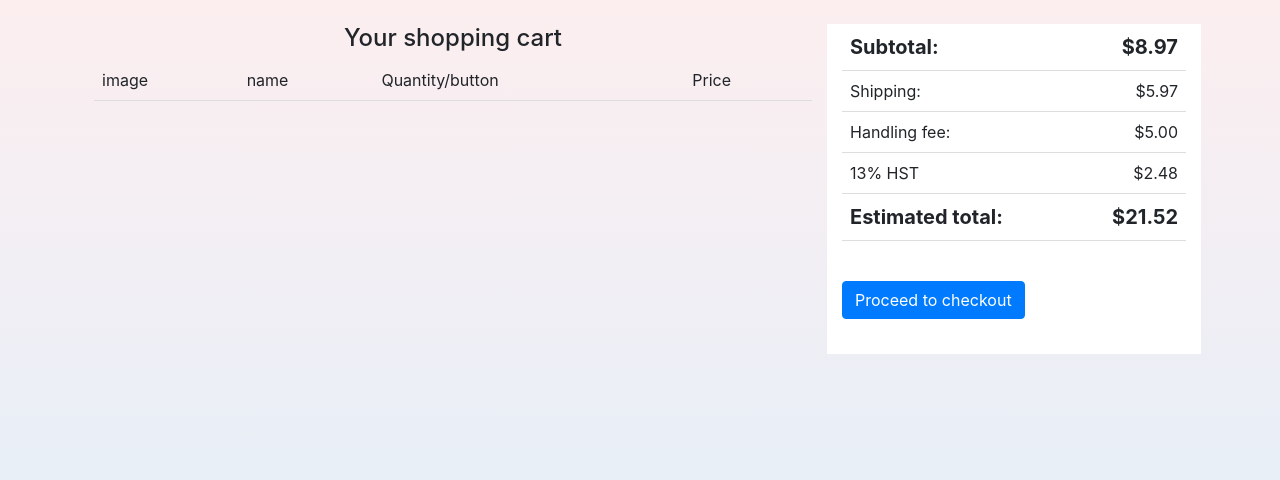
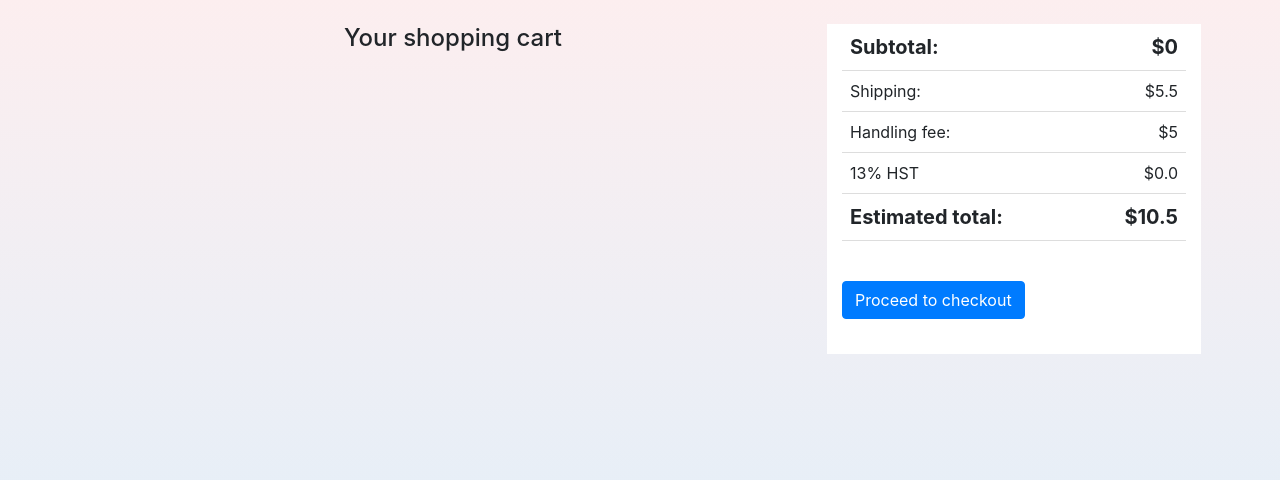
Before and after one commit to ycolagelo/vovs-store, a Flask app: page /cart in a window 1280 px wide. Shown: the part 69-549 px from the top of the page. Run offline with Flask 2, Linux system fonts and the light colour scheme; a user stored in the database is signed in; data comes from the database, SQL or seed files in the repository; some libraries are stand-ins or nearby versions.

Commit message:
hook up cart page to database - added get_full_cart to  cart helpers

```diff
--- a/application.py
+++ b/application.py
@@ -21,12 +21,14 @@ from functools import wraps
 app = Flask(__name__)
 app.config["TEMPLATES_AUTO_RELOAD"] = True
 
+
 @app.after_request
 def after_request(response):
     response.headers["Cache-Control"] = "no-cache, no-store, must-revalidate"
     response.headers["Expires"] = 15
     response.headers["Pragma"] = "no-cache"
     return response
+
 
 # Configure session to use filesystem (instead of signed cookies)
 # todo ask Pat about this functionality
--- a/helpers/cart_helpers.py
+++ b/helpers/cart_helpers.py
@@ -1,6 +1,14 @@
 from cs50 import SQL
 
 db = SQL("sqlite:///program.db")
+
+# Assumption: User only has one cart in the DB.
+# If we want to support multiple, we need to use the 'state'
+# column in cart to determine if a cart is active or not
+
+FIXED_SHIPPING_COST = 5.5
+FIXED_HANDLING_COST = 5
+
 
 def is_product_in_cart(cart_id, product_id):
     rows = db.execute("""
@@ -14,15 +22,17 @@ def is_product_in_cart(cart_id, product_id):
     else:
         return False
 
+
 def create_cart(user_id):
     rows = db.execute("""
         insert into cart (user_id, state, created_date)
         values (:user_id, 0, datetime());
     """, user_id=user_id)
 
+
 def get_cart(user_id):
     rows = db.execute("""
-        SELECT id, user_id, state
+        SELECT id, user_id
         FROM cart
         WHERE user_id=:user_id;
     """, user_id=user_id)
@@ -34,6 +44,7 @@ def get_cart(user_id):
         # Then call itself to return the new id
         return get_cart(user_id)
 
+
 def get_cart_count(cart_id, product_id):
     rows = db.execute("""
         select quantity
@@ -44,6 +55,7 @@ def get_cart_count(cart_id, product_id):
     if len(rows) != 1:
         return 0
     return rows[0]['quantity']
+
 
 def update_cart_count(cart_id, product_id, new_count):
     # make sure to check if the qty < 1 (i.e. removed)
@@ -64,6 +76,8 @@ def update_cart_count(cart_id, product_id, new_count):
         """, product_id=product_id, cart_id=cart_id, new_count=new_count)
 
 # count: the amount you are incrementing/decrementing the product
+
+
 def add_update_cart(product_id, new_count, user_id):
     cart = get_cart(user_id)
 
@@ -79,12 +93,31 @@ def add_update_cart(product_id, new_count, user_id):
         """, cart_id=cart['id'], product_id=product_id, quantity=new_count)
 
 
-def get_image_for_product_cart(product_id):
-    db.execute("""
-            Select url from product_image where product_id=:product_id
-    """, product_id = product_id)
+def get_full_cart(user_id):
+    rows = db.execute("""
+        select c.id, p.name, cp.quantity, pi.url, p.price
+        from cart c
+        join cart_product cp on cp.cart_id = c.id
+        join product p on p.id = cp.product_id
+        join product_image pi on p.id = pi.product_id
+        where pi.id IN (
+            SELECT id from product_image where product_id = p.id order by priority limit 1
+        )
+        and c.user_id = :user_id
+    """, user_id=user_id)
 
-def get_product_price(prodct_id):
-    db.execute("""
-            select price from product where id=:product_id
-    """)
+    cart = {}
+    cart['items'] = rows
+
+    # TODO: Add the totals and whatnot
+    totalPrice = 0
+    for row in rows:
+        totalPrice += (row['price'] * row['quantity'])
+    cart['subtotal'] = round(totalPrice, 2)
+    cart['hst'] = round(totalPrice * 0.13, 2)
+    cart['shipping'] = FIXED_SHIPPING_COST
+    cart['handling'] = FIXED_HANDLING_COST
+    cart['finalTotal'] = round(totalPrice + cart['hst'] +
+                               cart['shipping'] + cart['handling'], 2)
+
+    return cart
--- a/routes/cart.py
+++ b/routes/cart.py
@@ -1,12 +1,16 @@
 from flask import Flask, flash, jsonify, redirect, render_template, request, session, abort
-from helpers.cart_helpers import add_update_cart
+from helpers.cart_helpers import add_update_cart, get_full_cart
 from helpers.login_required import login_required
+
 
 def make_cart_route(app):
     @app.route("/cart")
     @login_required
     def cart():
-        return render_template("cart.html")
+        cart = get_full_cart(session['user_id'])
+        print(cart)
+
+        return render_template("cart.html", cart=cart, items=cart['items'])
 
     # This route is for adding to cart or updating cart count
     # It is meant to be called via ajax
@@ -15,7 +19,6 @@ def make_cart_route(app):
     @login_required
     def add_update_to_cart():
         # If required params not passed, return 400 error
-        request.json
         if not request.json["product_id"]:
             return abort(400, "product_id is required")
         if not request.json["quantity"]:
--- a/routes/login.py
+++ b/routes/login.py
@@ -8,6 +8,7 @@ from werkzeug.exceptions import default_exceptions, HTTPException, InternalServe
 from werkzeug.security import check_password_hash, generate_password_hash
 
 db = SQL("sqlite:///program.db")
+
 
 def make_login_route(app):
     @app.route("/login", methods=["GET", "POST"])
@@ -22,7 +23,8 @@ def make_login_route(app):
                 return("Please provide password")
             password = request.form.get("Password")
 
-            rows = db.execute("SELECT * FROM user WHERE username=:username", username=username)
+            rows = db.execute(
+                "SELECT * FROM user WHERE username=:username", username=username)
 
             if len(rows) != 1 or not check_password_hash(rows[0]["hash"], request.form.get("password")):
                 return ("invalid username and or Password")
@@ -32,6 +34,5 @@ def make_login_route(app):
             session["username"] = rows[0]["username"]
 
             return redirect("/")
-
         else:
             return render_template("login.html")
--- a/static/project.css
+++ b/static/project.css
@@ -9,47 +9,47 @@ body {
   src: url(fonts/Apple-Chancery.ttf);
 }
 
-.v_head{
-    color:#063b00;
+.v_head {
+  color: #063b00;
   font-size: 25px;
   font-family: appleChancery;
 }
-.o_head{
-    color:#0a5d00;
+.o_head {
+  color: #0a5d00;
   font-size: 25px;
   font-family: appleChancery;
 }
-.mid_v{
+.mid_v {
   color: #089000;
   font-size: 25px;
   font-family: appleChancery;
 }
-.highen{
+.highen {
   color: #089000;
   font-size: 25px;
   font-family: appleChancery;
 }
-.s_head{
+.s_head {
   color: #089000;
   font-size: 25px;
   font-family: appleChancery;
 }
-.store_head{
+.store_head {
   font-size: 16px;
 }
-.logo{
+.logo {
   margin-bottom: 5px;
   font-weight: bolder;
 }
-.login_head{
+.login_head {
   margin-top: 2px;
   margin-right: 2px;
   font-family: sans-serif;
-    color:black;
+  color: black;
   margin-bottom: 2px;
 }
-.links_btn{
-    color:black;
+.links_btn {
+  color: black;
 }
 
 .back-to-school-carousel-caption {
@@ -61,40 +61,40 @@ body {
   /* TODO: May want to adjust this. Also need to handle responsive */
   width: 100%;
 }
-.slide_one{
+.slide_one {
   color: white;
-    width:30%;
-    font-size:30px
+  width: 30%;
+  font-size: 30px;
 }
-.slide_two{
-    color:black;
-    width:35px;
-    font-size:25px;
+.slide_two {
+  color: black;
+  width: 35px;
+  font-size: 25px;
 }
-.slide_three{
-    color:black;
+.slide_three {
+  color: black;
 
-    font-size:25px;
+  font-size: 25px;
 }
-.round_buttons{
-    margin-top:60px;
-    text-align:center;
+.round_buttons {
+  margin-top: 60px;
+  text-align: center;
 }
-.sign_in_heading{
-    margin-top:100px;
+.sign_in_heading {
+  margin-top: 100px;
 }
-.sign_password{
-    margin-top:30px;
+.sign_password {
+  margin-top: 30px;
 }
-.sign_checkbox{
-     margin-top:30px;
+.sign_checkbox {
+  margin-top: 30px;
 }
-.register-heading{
-    text-align:center;
+.register-heading {
+  text-align: center;
 }
 
 .navbar-username {
-    padding: .5rem 1rem;
+  padding: 0.5rem 1rem;
 }
 
 .form-signin-register {
@@ -126,45 +126,50 @@ body {
 }
 
 .cart-link {
-
 }
 
 .search-form {
   padding-right: 10px;
 }
-.cart_left_div{
-    background-color:white;
+.cart_left_div {
+  background-color: white;
 }
-.subtotal{
-    margin-top:10px;
-    margin-bottom:10px;
+.subtotal {
+  margin-top: 10px;
+  margin-bottom: 10px;
 }
-.cart_table{
-    width:100%;
+.cart_table {
+  width: 100%;
 }
-.cost{
+.cost {
   text-align: right;
 }
-th, td {
+th,
+td {
   padding: 8px;
   text-align: left;
   border-bottom: 1px solid #ddd;
 }
-.cart_button{
-    margin-top:40px;
-    margin-bottom:35px;
+.cart_button {
+  margin-top: 40px;
+  margin-bottom: 35px;
 }
-.subtotal{
-    font-weight:bold;
-    font-size:20px;
+.subtotal {
+  font-weight: bold;
+  font-size: 20px;
 }
-.left_side{
-    width:100%;
+.left_side {
+  width: 100%;
 }
-.cart-heading{
-    text-align:center;
+.cart-heading {
+  text-align: center;
 }
 
 .pp-alert-row {
   height: 66px;
 }
+
+.cart-image {
+  width: 100px;
+  height: 100px;
+}
--- a/templates/cart.html
+++ b/templates/cart.html
@@ -1,7 +1,7 @@
 {% extends "layout.html" %}
 
 {% block title %}
-    cart
+    Cart
 {% endblock %}
 
 {% block main %}
@@ -11,13 +11,14 @@
     <div class="col-lg-8 cart-image-side">
         <table class="left_side">
             <h4 class="cart-heading">Your shopping cart</h4>
-            <tr>
-                <td>image</td>
-                <td>name</td>
-                <td>Quantity/button</td>
-                <td>Price</td>
-            </tr>
-
+            {% for item in items %}
+                <tr>
+                    <td><img class="cart-image" src="{{item.url}}" /></td>
+                    <td>{{item.name}}</td>
+                    <td>{{item.quantity}}</td>
+                    <td>{{item.price}}</td>
+                </tr>
+            {% endfor%}
         </table>
     </div>
 
@@ -25,23 +26,23 @@
             <table class="cart_table">
                 <tr>
                     <td class="subtotal">Subtotal:</td>
-                    <td class="cost subtotal">$8.97</td>
+                    <td class="cost subtotal">${{cart.subtotal}}</td>
                 </tr>
                 <tr>
                    <td>Shipping:</td>
-                   <td class="cost">$5.97</td>
+                   <td class="cost">${{cart.shipping}}</td>
                 </tr>
                 <tr>
                     <td>Handling fee:</td>
-                    <td class="cost">$5.00</td>
+                    <td class="cost">${{cart.handling}}</td>
                 </tr>
                 <tr>
                     <td>13% HST</td>
-                    <td class="cost">$2.48</td>
+                    <td class="cost">${{cart.hst}}</td>
                 </tr>
                 <tr>
                     <td class="subtotal">Estimated total:</td>
-                    <td class="cost subtotal">$21.52</td>
+                    <td class="cost subtotal">${{cart.finalTotal}}</td>
                 </tr>
             </table>
             <a href="/checkout" class="btn btn-primary cart_button" type="submit">Proceed to checkout</a>
```
Also changed, not shown: helpers/.~c9_invoke_mI9XLt.py (deleted, +0 -11 lines). Lines whose indentation alone changed are shown as unchanged.
